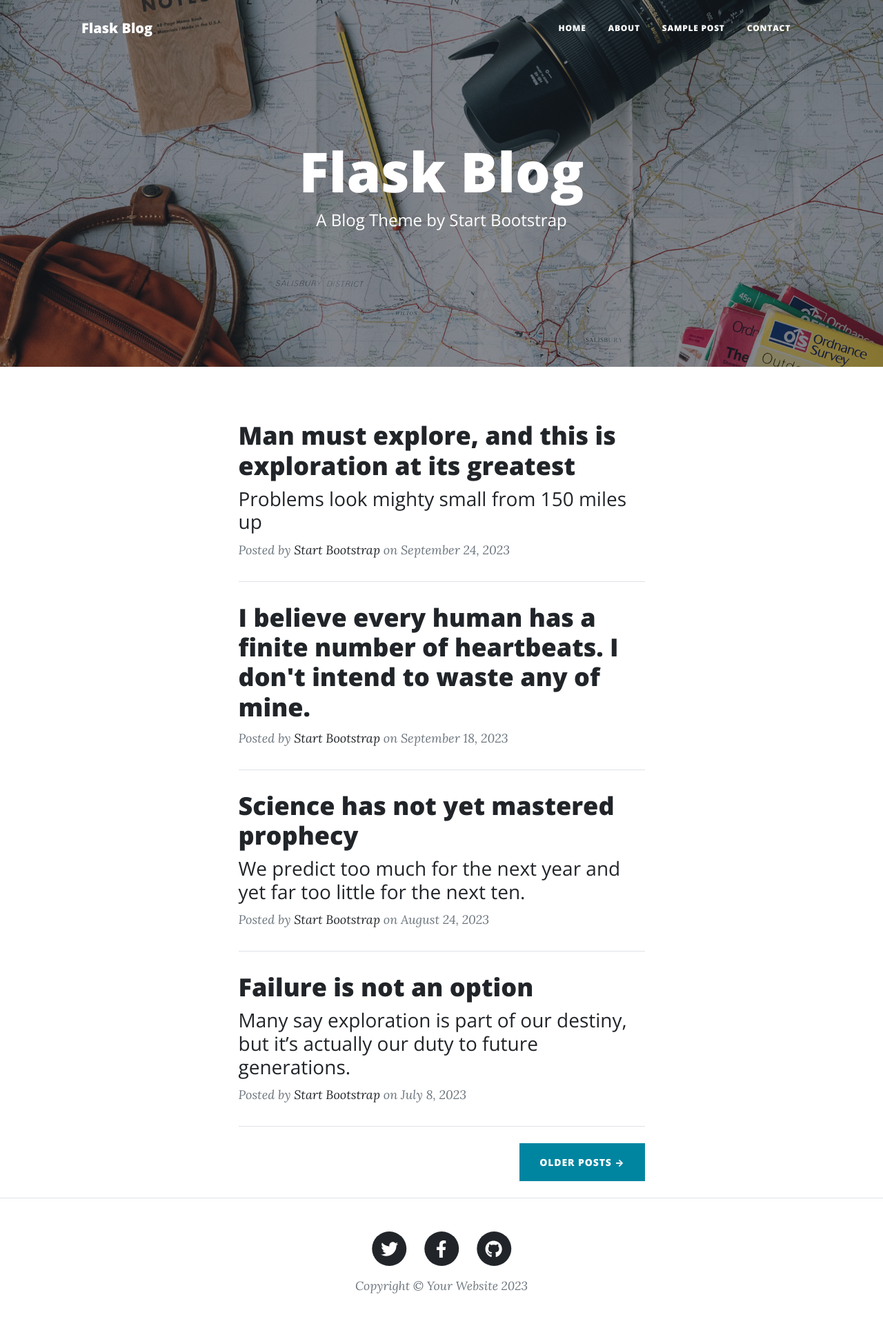
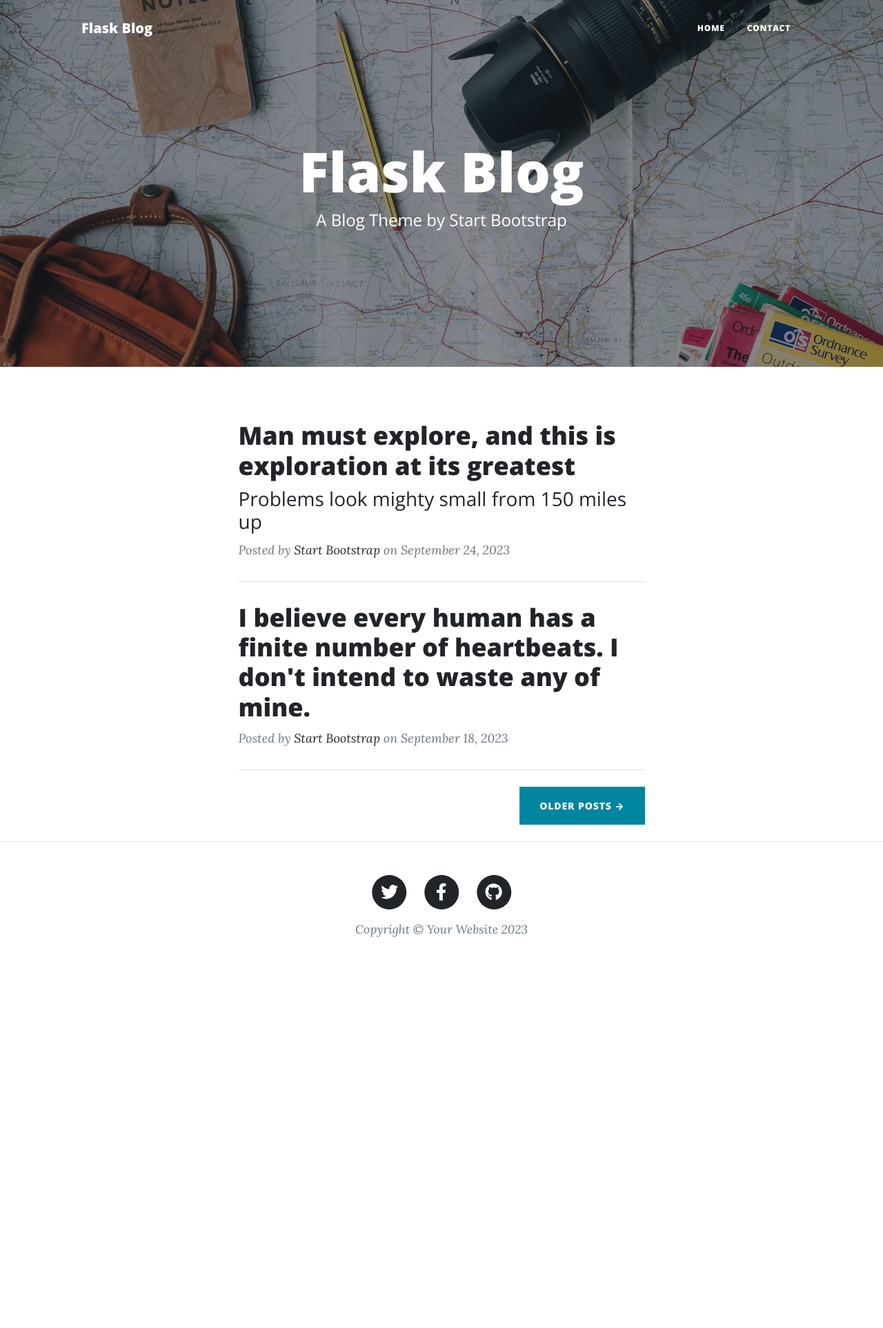
Before and after one commit to yunosukebaba/foodblog, a Flask app: page / in a window 1280 px wide. Shown: the whole page at 69% size. After the commit the page ends 1359 px from the top, so only its background shows below. Run offline with Flask 3, Linux system fonts and the light colour scheme; some libraries are stand-ins or nearby versions.

Commit message:
トップページにベーステンプレートを適用

```diff
--- a/blogproject/apps/templates/index.html
+++ b/blogproject/apps/templates/index.html
@@ -1,51 +1,26 @@
-<!DOCTYPE html>
-<html lang="en">
-    <head>
-        <meta charset="utf-8" />
-        <meta name="viewport" content="width=device-width, initial-scale=1, shrink-to-fit=no" />
-        <meta name="description" content="" />
-        <meta name="author" content="" />
-        <!-- ページタイトルを変更 -->
-        <title>FLask Blog</title>
-        <!-- アイコンのリンク先を設定 -->
-        <link rel="icon" type="image/x-icon" href="{{ url_for('static', filename='assets/favicon.ico') }}" />
-        <!-- Font Awesome icons (free version)-->
-        <script src="https://use.fontawesome.com/releases/v6.3.0/js/all.js" crossorigin="anonymous"></script>
-        <!-- Google fonts-->
-        <link href="https://fonts.googleapis.com/css?family=Lora:400,700,400italic,700italic" rel="stylesheet" type="text/css" />
-        <link href="https://fonts.googleapis.com/css?family=Open+Sans:300italic,400italic,600italic,700italic,800italic,400,300,600,700,800" rel="stylesheet" type="text/css" />
-        <!-- Core theme CSS (includes Bootstrap)-->
-        <!-- CSSのリンク先を変更 -->
-        <link href="{{ url_for('static', filename='css/styles.css') }}" rel="stylesheet" />
-    </head>
-    <body>
-        <!-- Navigation-->
-        <nav class="navbar navbar-expand-lg navbar-light" id="mainNav">
-            <div class="container px-4 px-lg-5">
-                <a class="navbar-brand" href="{{url_for('index')}}">Flask Blog</a>
-                <button class="navbar-toggler" type="button" data-bs-toggle="collapse" data-bs-target="#navbarResponsive" aria-controls="navbarResponsive" aria-expanded="false" aria-label="Toggle navigation">
-                    Menu
-                    <i class="fas fa-bars"></i>
-                </button>
-                <div class="collapse navbar-collapse" id="navbarResponsive">
-                    <ul class="navbar-nav ms-auto py-4 py-lg-0">
-                        <!-- Homeのリンク先を設定 -->
-                        <li class="nav-item"><a class="nav-link px-lg-3 py-3 py-lg-4" href="{{url_for('index')}}">Home</a></li>
-                        <li class="nav-item"><a class="nav-link px-lg-3 py-3 py-lg-4" href="about.html">About</a></li>
-                        <li class="nav-item"><a class="nav-link px-lg-3 py-3 py-lg-4" href="post.html">Sample Post</a></li>
-                        <li class="nav-item"><a class="nav-link px-lg-3 py-3 py-lg-4" href="contact.html">Contact</a></li>
-                    </ul>
-                </div>
-            </div>
-        </nav>
+<!-- <!DOCTYPE html> <html lang="ja"> を削除 -->
+<!-- <head> 〜 </head> を削除 -->
+<!-- ベーステンプレートを適用する -->
+{% extends 'base.html' %}
+
+<!-- ヘッダー情報のページタイトルは
+    ベーステンプレートを利用するページで設定する -->
+{% block title %}Flask Blog{% endblock %}
+
+<!-- <body> を削除 -->
+    <!-- Navigation -->
+    <!-- <nav> 〜 </nav> を削除 -->
+
         <!-- Page Header-->
+        <!-- <header> 〜 </header> をテンプレートタグで囲む -->
+        {% block header %}
         <!-- 背景画像のリンク先を設定 -->
         <header class="masthead" style="background-image: url('/static/assets/img/about-bg.jpg')">
             <div class="container position-relative px-4 px-lg-5">
                 <div class="row gx-4 gx-lg-5 justify-content-center">
                     <div class="col-md-10 col-lg-8 col-xl-7">
                         <div class="site-heading">
-                            <!-- ヘッダーのタイトル変更 -->
+                            <!-- ヘッダーのタイトル -->
                             <h1>Flask Blog</h1>
                             <span class="subheading">A Blog Theme by Start Bootstrap</span>
                         </div>
@@ -53,10 +28,16 @@
                 </div>
             </div>
         </header>
+        <!-- <header> 〜 </header> をテンプレートタグで囲む -->
+        {% endblock %}
+
         <!-- Main Content-->
+        <!-- メインコンテンツを設定する <div> 〜 </div> をテンプレートタグで囲む -->
+        {% block contents %}
         <div class="container px-4 px-lg-5">
             <div class="row gx-4 gx-lg-5 justify-content-center">
                 <div class="col-md-10 col-lg-8 col-xl-7">
+                    <!-- 以下の1ブロックだけを残す -->
                     <!-- Post preview-->
                     <div class="post-preview">
                         <a href="post.html">
@@ -82,79 +63,14 @@
                     </div>
                     <!-- Divider-->
                     <hr class="my-4" />
-                    <!-- Post preview-->
-                    <div class="post-preview">
-                        <a href="post.html">
-                            <h2 class="post-title">Science has not yet mastered prophecy</h2>
-                            <h3 class="post-subtitle">We predict too much for the next year and yet far too little for the next ten.</h3>
-                        </a>
-                        <p class="post-meta">
-                            Posted by
-                            <a href="#!">Start Bootstrap</a>
-                            on August 24, 2023
-                        </p>
-                    </div>
-                    <!-- Divider-->
-                    <hr class="my-4" />
-                    <!-- Post preview-->
-                    <div class="post-preview">
-                        <a href="post.html">
-                            <h2 class="post-title">Failure is not an option</h2>
-                            <h3 class="post-subtitle">Many say exploration is part of our destiny, but it’s actually our duty to future generations.</h3>
-                        </a>
-                        <p class="post-meta">
-                            Posted by
-                            <a href="#!">Start Bootstrap</a>
-                            on July 8, 2023
-                        </p>
-                    </div>
-                    <!-- Divider-->
-                    <hr class="my-4" />
+
                     <!-- Pager-->
                     <div class="d-flex justify-content-end mb-4"><a class="btn btn-primary text-uppercase" href="#!">Older Posts →</a></div>
                 </div>
             </div>
         </div>
+        <!-- メインコンテンツを設定する <div> 〜 </div> をテンプレートタグで囲む -->
+        {% endblock %}
+
         <!-- Footer-->
-        <footer class="border-top">
-            <div class="container px-4 px-lg-5">
-                <div class="row gx-4 gx-lg-5 justify-content-center">
-                    <div class="col-md-10 col-lg-8 col-xl-7">
-                        <ul class="list-inline text-center">
-                            <li class="list-inline-item">
-                                <a href="https://www.twitter.com/">
-                                    <span class="fa-stack fa-lg">
-                                        <i class="fas fa-circle fa-stack-2x"></i>
-                                        <i class="fab fa-twitter fa-stack-1x fa-inverse"></i>
-                                    </span>
-                                </a>
-                            </li>
-                            <li class="list-inline-item">
-                                <a href="https://www.facebook.com/">
-                                    <span class="fa-stack fa-lg">
-                                        <i class="fas fa-circle fa-stack-2x"></i>
-                                        <i class="fab fa-facebook-f fa-stack-1x fa-inverse"></i>
-                                    </span>
-                                </a>
-                            </li>
-                            <li class="list-inline-item">
-                                <a href="https://github.co.jp">
-                                    <span class="fa-stack fa-lg">
-                                        <i class="fas fa-circle fa-stack-2x"></i>
-                                        <i class="fab fa-github fa-stack-1x fa-inverse"></i>
-                                    </span>
-                                </a>
-                            </li>
-                        </ul>
-                        <div class="small text-center text-muted fst-italic">Copyright &copy; Your Website 2023</div>
-                    </div>
-                </div>
-            </div>
-        </footer>
-        <!-- Bootstrap core JS-->
-        <script src="https://cdn.jsdelivr.net/npm/bootstrap@5.2.3/dist/js/bootstrap.bundle.min.js"></script>
-        <!-- Core theme JS-->
-        <!-- JSのリンク先を設定 -->
-        <script src="{{url_for('static', filename='js/scripts.js')}}"></script>
-    </body>
-</html>
+        <!-- <Footer> 以下はベーステンプレートを適用するので末尾まで削除 -->
```
